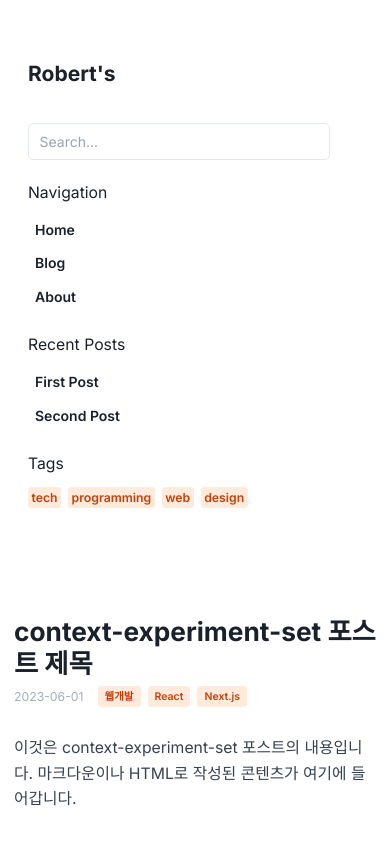
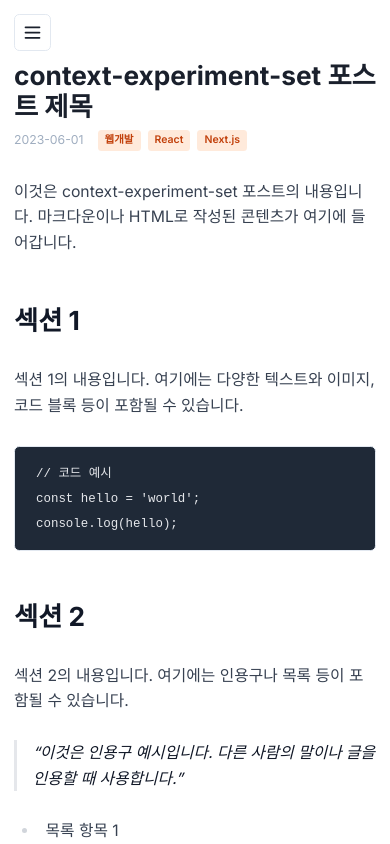
Before and after one commit to efww/blog_r0, a Next.js app: page /blog/context-experiment-set in a window 390 px wide. Shown: the top 844 px of the page. Built offline with nearby package versions, Linux system fonts and the light colour scheme.

Commit message:
2025-05-20 23:45:55 업데이트

```diff
--- a/src/app/globals.css
+++ b/src/app/globals.css
@@ -238,21 +238,25 @@
 @media (max-width: 800px) {
   .claude-sidebar {
     @apply static w-full h-auto border-none py-4;
+    width: 100% !important;
   }
 
   .main-content {
     @apply ml-0 mr-0;
+    width: 100% !important;
   }
 
   .claude-sidebar.right {
-    display: none;
+    display: none !important;
   }
 }
 
 /* 미디어 쿼리를 통한 레이아웃 조정 */
-@media (min-width: 800px) and (max-width: 1200px) {
+@media (min-width: 801px) and (max-width: 1200px) {
   .main-content {
-    @apply ml-[258px] mr-0;
+    margin-left: var(--sidebar-width) !important;
+    margin-right: 0 !important;
+    width: calc(100% - var(--sidebar-width)) !important;
   }
 
   .claude-sidebar.right {
@@ -260,9 +264,11 @@
   }
 }
 
-@media (min-width: 1200px) {
+@media (min-width: 1201px) {
   .main-content {
-    @apply ml-[258px] mr-[258px];
+    margin-left: var(--sidebar-width) !important;
+    margin-right: var(--sidebar-width) !important;
+    width: calc(100% - (var(--sidebar-width) * 2)) !important;
   }
 }
 
@@ -327,30 +333,21 @@
   transition: width 0.2s ease;
 }
 
-/* 다크모드 강화 스타일 */
-.dark {
-  color-scheme: dark;
+/* 다크모드 아이콘 표시 */
+.dark .theme-toggle-icon.sun-icon {
+  @apply block;
 }
 
-.dark .claude-sidebar {
-  @apply bg-claude-dark-sidebar;
-}
-
-/* 다크모드 아이콘 표시 */
-.dark .theme-toggle-icon.sun-icon {
+.dark .theme-toggle-icon.moon-icon {
   @apply hidden;
 }
 
-.dark .theme-toggle-icon.moon-icon {
-  @apply block;
-}
-
 :root:not(.dark) .theme-toggle-icon.sun-icon {
-  @apply block;
+  @apply hidden;
 }
 
 :root:not(.dark) .theme-toggle-icon.moon-icon {
-  @apply hidden;
+  @apply block;
 }
 
 /* 스크롤바 스타일 */
@@ -371,11 +368,3 @@
 .dark ::-webkit-scrollbar-thumb {
   background-color: rgba(255, 255, 255, 0.2);
 }
-
-::-webkit-scrollbar-thumb:hover {
-  background-color: rgba(0, 0, 0, 0.3);
-}
-
-.dark ::-webkit-scrollbar-thumb:hover {
-  background-color: rgba(255, 255, 255, 0.3);
-}
--- a/src/components/layout/left-sidebar.tsx
+++ b/src/components/layout/left-sidebar.tsx
@@ -3,9 +3,26 @@
 import Link from 'next/link'
 import { usePathname } from 'next/navigation'
 import { ThemeToggle } from '@/components/theme-toggle'
+import { useState, useEffect } from 'react'
 
 export default function LeftSidebar() {
   const pathname = usePathname()
+  const [isMobileMenuOpen, setIsMobileMenuOpen] = useState(false)
+  const [isMobile, setIsMobile] = useState(false)
+
+  // Check if the screen is mobile size
+  useEffect(() => {
+    const checkIfMobile = () => {
+      setIsMobile(window.innerWidth <= 800)
+    }
+
+    checkIfMobile()
+    window.addEventListener('resize', checkIfMobile)
+
+    return () => {
+      window.removeEventListener('resize', checkIfMobile)
+    }
+  }, [])
 
   const menuItems = [
     { title: 'Home', href: '/' },
@@ -14,7 +31,27 @@ export default function LeftSidebar() {
   ]
 
   return (
-    <aside className="claude-sidebar left-0 border-r z-20">
+    <>
+      {/* Mobile menu toggle button */}
+      {isMobile && (
+        <button
+          className="fixed top-4 left-4 z-30 p-2 rounded-md bg-claude-light-surface dark:bg-claude-dark-surface border border-claude-light-border dark:border-claude-dark-border"
+          onClick={() => setIsMobileMenuOpen(!isMobileMenuOpen)}
+          aria-label="Toggle menu"
+        >
+          {isMobileMenuOpen ? (
+            <svg xmlns="http://www.w3.org/2000/svg" className="h-6 w-6" fill="none" viewBox="0 0 24 24" stroke="currentColor">
+              <path strokeLinecap="round" strokeLinejoin="round" strokeWidth={2} d="M6 18L18 6M6 6l12 12" />
+            </svg>
+          ) : (
+            <svg xmlns="http://www.w3.org/2000/svg" className="h-6 w-6" fill="none" viewBox="0 0 24 24" stroke="currentColor">
+              <path strokeLinecap="round" strokeLinejoin="round" strokeWidth={2} d="M4 6h16M4 12h16M4 18h16" />
+            </svg>
+          )}
+        </button>
+      )}
+
+      <aside className={`claude-sidebar left-0 border-r z-20 ${isMobile && !isMobileMenuOpen ? 'hidden' : ''}`}>
         <div className="p-4">
           <div className="mb-6">
             <Link href="/" className="flex items-center hover-lift">
@@ -43,6 +80,7 @@ export default function LeftSidebar() {
                     className={`sidebar-link hover-lift ${
                       pathname === item.href ? 'active' : ''
                     }`}
+                    onClick={() => isMobile && setIsMobileMenuOpen(false)}
                   >
                     {item.title}
                   </Link>
@@ -55,12 +93,20 @@ export default function LeftSidebar() {
             <h3 className="sidebar-title">Recent Posts</h3>
             <ul className="sidebar-list">
               <li>
-              <Link href="/blog/first-post" className="sidebar-link hover-lift">
+                <Link
+                  href="/blog/first-post"
+                  className="sidebar-link hover-lift"
+                  onClick={() => isMobile && setIsMobileMenuOpen(false)}
+                >
                   First Post
                 </Link>
               </li>
               <li>
-              <Link href="/blog/second-post" className="sidebar-link hover-lift">
+                <Link
+                  href="/blog/second-post"
+                  className="sidebar-link hover-lift"
+                  onClick={() => isMobile && setIsMobileMenuOpen(false)}
+                >
                   Second Post
                 </Link>
               </li>
@@ -70,13 +116,14 @@ export default function LeftSidebar() {
           <div className="sidebar-section">
             <h3 className="sidebar-title">Tags</h3>
             <div className="flex flex-wrap gap-2">
-            <Link href="/tags/tech" className="claude-link internal text-sm">tech</Link>
-            <Link href="/tags/programming" className="claude-link internal text-sm">programming</Link>
-            <Link href="/tags/web" className="claude-link internal text-sm">web</Link>
-            <Link href="/tags/design" className="claude-link internal text-sm">design</Link>
+              <Link href="/tags/tech" className="claude-link internal text-sm" onClick={() => isMobile && setIsMobileMenuOpen(false)}>tech</Link>
+              <Link href="/tags/programming" className="claude-link internal text-sm" onClick={() => isMobile && setIsMobileMenuOpen(false)}>programming</Link>
+              <Link href="/tags/web" className="claude-link internal text-sm" onClick={() => isMobile && setIsMobileMenuOpen(false)}>web</Link>
+              <Link href="/tags/design" className="claude-link internal text-sm" onClick={() => isMobile && setIsMobileMenuOpen(false)}>design</Link>
             </div>
           </div>
         </div>
       </aside>
+    </>
   )
 }
--- a/src/components/layout/right-sidebar.tsx
+++ b/src/components/layout/right-sidebar.tsx
@@ -1,6 +1,26 @@
 "use client"
 
+import { useState, useEffect } from 'react'
+
 export default function RightSidebar() {
+  const [isVisible, setIsVisible] = useState(true)
+
+  // Check if the screen is large enough to show right sidebar
+  useEffect(() => {
+    const checkVisibility = () => {
+      setIsVisible(window.innerWidth > 1200)
+    }
+
+    checkVisibility()
+    window.addEventListener('resize', checkVisibility)
+
+    return () => {
+      window.removeEventListener('resize', checkVisibility)
+    }
+  }, [])
+
+  if (!isVisible) return null
+
   return (
     <aside className="claude-sidebar right-0 border-l z-20">
       <div className="p-4">
--- a/src/components/theme-toggle.tsx
+++ b/src/components/theme-toggle.tsx
@@ -1,7 +1,6 @@
 "use client"
 
 import { useTheme } from "next-themes"
-import { Moon, Sun } from "lucide-react"
 import { useEffect, useState } from "react"
 
 interface ThemeToggleProps {
@@ -21,13 +20,15 @@ export function ThemeToggle({ className = "" }: ThemeToggleProps) {
     return <div className="w-6 h-6" />;
   }
 
+  const isDark = theme === "dark";
+
   return (
     <button
-      onClick={() => setTheme(theme === "dark" ? "light" : "dark")}
+      onClick={() => setTheme(isDark ? "light" : "dark")}
       className={`theme-toggle rounded-md hover:bg-claude-light-accent dark:hover:bg-claude-dark-accent ${className}`}
       aria-label="Toggle theme"
     >
-      {theme === "dark" ? (
+      {isDark ? (
         <svg
           xmlns="http://www.w3.org/2000/svg"
           className="theme-toggle-icon sun-icon text-claude-dark-primary"
```
Lines whose indentation alone changed are shown as unchanged.
